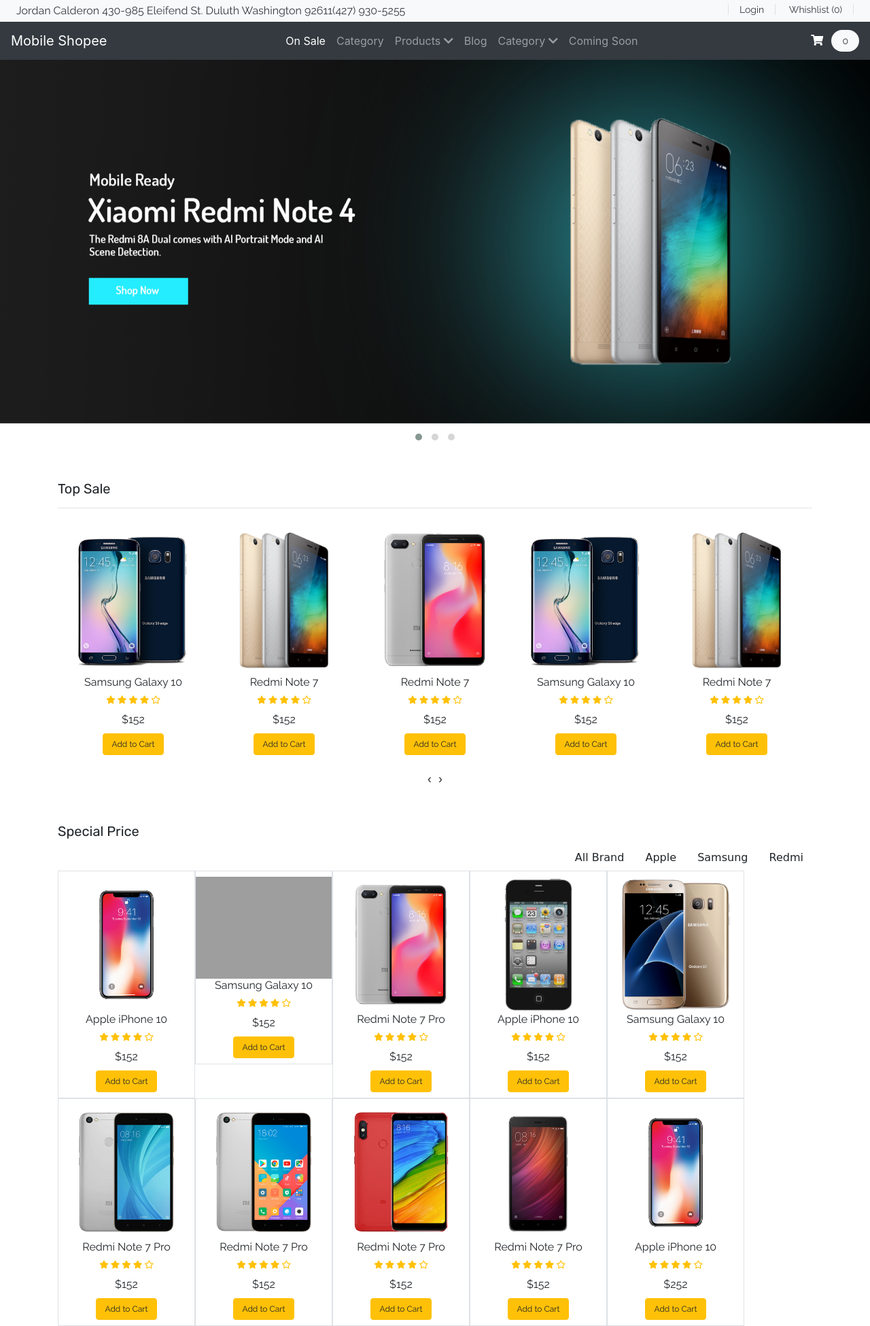
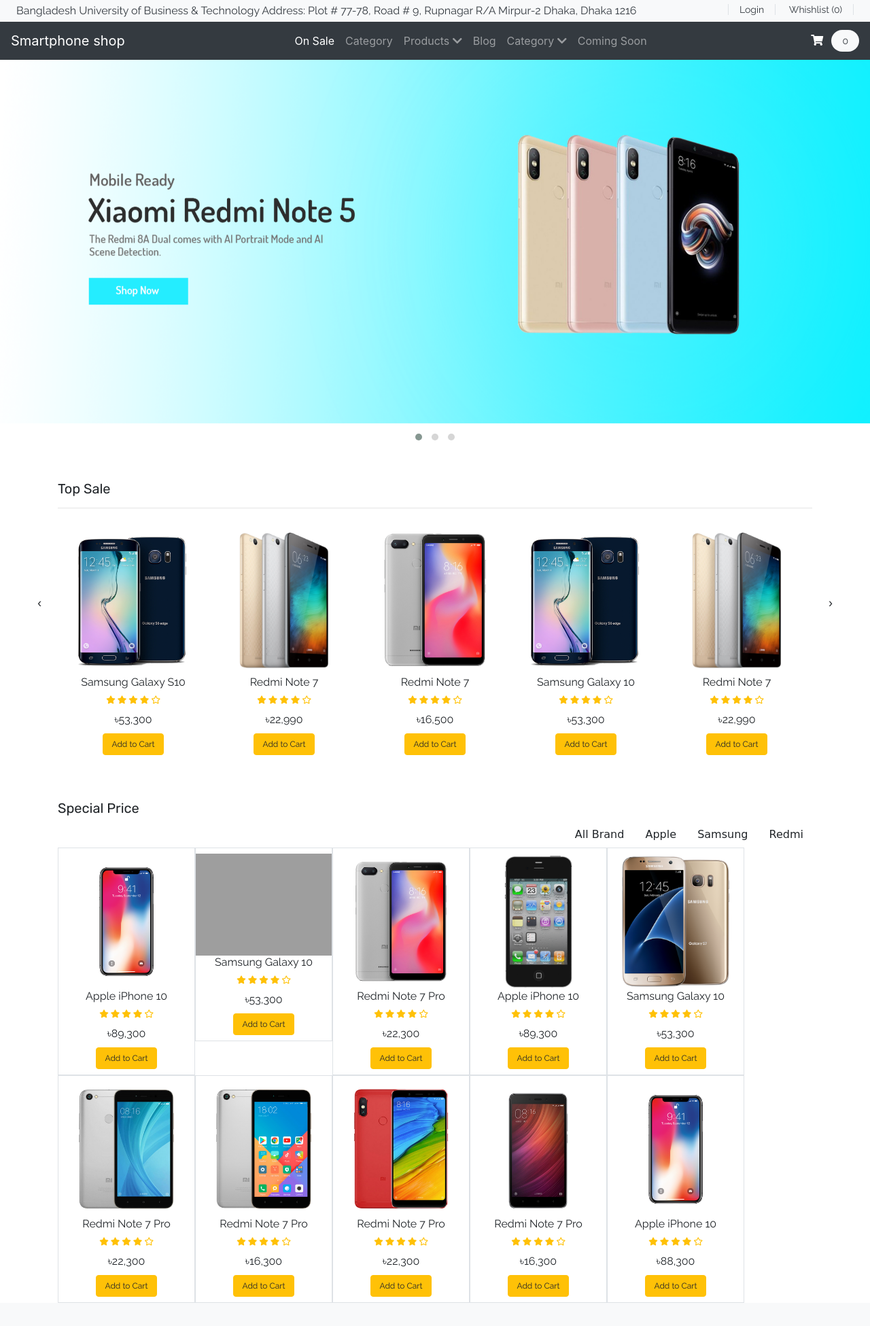
Before and after one commit to habib-e/Mobile-shop-ecommerse-website, a PHP site: page / in a window 1280 px wide. Shown: the whole page at 68% size. After the commit the page ends 1917 px from the top, so only its background shows below. Run offline with PHP 8.4, Linux system fonts and the light colour scheme; some libraries are stand-ins or nearby versions; some web fonts are replaced; grey boxes are pictures that could not be loaded.

Commit message:
before new photo slide test

```diff
--- a/index.html
+++ b/index.html
@@ -37,8 +37,8 @@
   <!--start #header test for git push-->
   <header id="header">
     <div class="strip d-flex justify-content-between px-4 py-1 bg-light">
-      <p class="font-rale font-size-5 text-dark m-0">Jordan Calderon 430-985 Eleifend St. Duluth Washington
-        92611(427) 930-5255</p>
+      <p class="font-rale font-size-13 text-dark m-0">Bangladesh University of Business & Technology Address: Plot #
+        77-78, Road # 9, Rupnagar R/A Mirpur-2 Dhaka, Dhaka 1216</p>
       <div class="font-rale font-size-14">
         <a href="#" class="px-3 border-right border-left text-dark">Login</a>
         <a href="#" class="px-3 border-right text-dark">Whishlist (0)</a>
@@ -48,7 +48,7 @@
     <!--Primary Navigation-->
     <nav class="navbar navbar-expand-lg navbar-dark bg-dark">
       <!--Error here if we do it like him-->
-      <a class="navbar-brand" href="#">Mobile Shopee</a>
+      <a class="navbar-brand" href="#">Smartphone shop</a>
       <button class="navbar-toggler" type="button" data-toggle="collapse" data-target="#navbarNav"
         aria-controls="navbarNav" aria-expanded="false" aria-label="Toggle navigation">
         <span class="navbar-toggler-icon"></span>
@@ -96,10 +96,10 @@
     <section id="banner-area">
       <div class="owl-carousel owl-theme">
         <div class="item">
-          <img src="./assets/Banner1.png" alt="Banner1">
+          <img src="./assets/Banner2.png" alt="Banner1">
         </div>
         <div class="item">
-          <img src="./assets/Banner2.png" alt="Banner2">
+          <img src="./assets/Banner1.png" alt="Banner2">
         </div>
         <div class="item">
           <img src="./assets/Banner1.png" alt="Banner3">
@@ -124,7 +124,7 @@
             <div class="product font-rale">
               <a href="#"><img src="./assets/products/1.png" alt="product1" class="img-fluid"></a>
               <div class="text-center">
-                <h6>Samsung Galaxy 10</h6>
+                <h6>Samsung Galaxy S10</h6>
                 <div class="rating text-warning font-size-12">
                   <span><i class="fas fa-star"></i></span>
                   <span><i class="fas fa-star"></i></span>
@@ -133,7 +133,7 @@
                   <span><i class="far fa-star"></i></span>
                 </div>
                 <div class="price py-2">
-                  <span>$152</span>
+                  <span>৳53,300</span>
                 </div>
                 <button type="submit" class="btn btn-warning font-size-12">Add to Cart</button>
               </div>
@@ -152,7 +152,7 @@
                   <span><i class="far fa-star"></i></span>
                 </div>
                 <div class="price py-2">
-                  <span>$152</span>
+                  <span>৳22,990</span>
                 </div>
                 <button type="submit" class="btn btn-warning font-size-12">Add to Cart</button>
               </div>
@@ -171,7 +171,7 @@
                   <span><i class="far fa-star"></i></span>
                 </div>
                 <div class="price py-2">
-                  <span>$152</span>
+                  <span>৳16,500</span>
                 </div>
                 <button type="submit" class="btn btn-warning font-size-12">Add to Cart</button>
               </div>
@@ -190,7 +190,7 @@
                   <span><i class="far fa-star"></i></span>
                 </div>
                 <div class="price py-2">
-                  <span>$152</span>
+                  <span>৳53,300</span>
                 </div>
                 <button type="submit" class="btn btn-warning font-size-12">Add to Cart</button>
               </div>
@@ -209,7 +209,7 @@
                   <span><i class="far fa-star"></i></span>
                 </div>
                 <div class="price py-2">
-                  <span>$152</span>
+                  <span>৳22,990</span>
                 </div>
                 <button type="submit" class="btn btn-warning font-size-12">Add to Cart</button>
               </div>
@@ -228,7 +228,7 @@
                   <span><i class="far fa-star"></i></span>
                 </div>
                 <div class="price py-2">
-                  <span>$152</span>
+                  <span>৳53,300</span>
                 </div>
                 <button type="submit" class="btn btn-warning font-size-12">Add to Cart</button>
               </div>
@@ -247,7 +247,7 @@
                   <span><i class="far fa-star"></i></span>
                 </div>
                 <div class="price py-2">
-                  <span>$152</span>
+                  <span>৳16,500</span>
                 </div>
                 <button type="submit" class="btn btn-warning font-size-12">Add to Cart</button>
               </div>
@@ -285,7 +285,7 @@
                     <span><i class="far fa-star"></i></span>
                   </div>
                   <div class="price py-2">
-                    <span>$152</span>
+                    <span>৳89,300</span>
                   </div>
                   <button type="submit" class="btn btn-warning font-size-12">Add to Cart</button>
                 </div>
@@ -306,7 +306,7 @@
                     <span><i class="far fa-star"></i></span>
                   </div>
                   <div class="price py-2">
-                    <span>$152</span>
+                    <span>৳53,300</span>
                   </div>
                   <button type="submit" class="btn btn-warning font-size-12">Add to Cart</button>
                 </div>
@@ -327,7 +327,7 @@
                     <span><i class="far fa-star"></i></span>
                   </div>
                   <div class="price py-2">
-                    <span>$152</span>
+                    <span>৳22,300</span>
                   </div>
                   <button type="submit" class="btn btn-warning font-size-12">Add to Cart</button>
                 </div>
@@ -348,7 +348,7 @@
                     <span><i class="far fa-star"></i></span>
                   </div>
                   <div class="price py-2">
-                    <span>$152</span>
+                    <span>৳89,300</span>
                   </div>
                   <button type="submit" class="btn btn-warning font-size-12">Add to Cart</button>
                 </div>
@@ -369,7 +369,7 @@
                     <span><i class="far fa-star"></i></span>
                   </div>
                   <div class="price py-2">
-                    <span>$152</span>
+                    <span>৳53,300</span>
                   </div>
                   <button type="submit" class="btn btn-warning font-size-12">Add to Cart</button>
                 </div>
@@ -391,7 +391,7 @@
                       <span><i class="far fa-star"></i></span>
                     </div>
                     <div class="price py-2">
-                      <span>$152</span>
+                      <span>৳22,300</span>
                     </div>
                     <button type="submit" class="btn btn-warning font-size-12">Add to Cart</button>
                   </div>
@@ -414,7 +414,7 @@
                       <span><i class="far fa-star"></i></span>
                     </div>
                     <div class="price py-2">
-                      <span>$152</span>
+                      <span>৳16,300</span>
                     </div>
                     <button type="submit" class="btn btn-warning font-size-12">Add to Cart</button>
                   </div>
@@ -437,7 +437,7 @@
                       <span><i class="far fa-star"></i></span>
                     </div>
                     <div class="price py-2">
-                      <span>$152</span>
+                      <span>৳22,300</span>
                     </div>
                     <button type="submit" class="btn btn-warning font-size-12">Add to Cart</button>
                   </div>
@@ -460,7 +460,7 @@
                       <span><i class="far fa-star"></i></span>
                     </div>
                     <div class="price py-2">
-                      <span>$152</span>
+                      <span>৳16,300</span>
                     </div>
                     <button type="submit" class="btn btn-warning font-size-12">Add to Cart</button>
                   </div>
@@ -483,7 +483,7 @@
                       <span><i class="far fa-star"></i></span>
                     </div>
                     <div class="price py-2">
-                      <span>$252</span>
+                      <span>৳88,300</span>
                     </div>
                     <button type="submit" class="btn btn-warning font-size-12">Add to Cart</button>
                   </div>
--- a/sass/include/top-sale.scss
+++ b/sass/include/top-sale.scss
@@ -9,7 +9,7 @@
     }
 
     .owl-carousel .item .product img:hover{
-        transform: scale(2.1);
+        transform: scale(1.1);
     }
 
     .owl-carousel .owl-nav button{
--- a/style.css
+++ b/style.css
@@ -35,4 +35,67 @@
   font-size: 20px;
 }
 
+/*color template */
+.color-primary {
+  color: #003859;
+}
+
+.color-primary-bg {
+  background: #003859;
+}
+
+.color-second {
+  color: #00a5c4;
+}
+
+.color-second-bg {
+  background: #00a5c4;
+}
+
+.color-yellow {
+  color: #ffd289;
+}
+
+.color-yellow-bg {
+  background: #ffd289;
+}
+
+/*top sale template */
+#top-sale .owl-carousel .item .product a {
+  overflow: hidden;
+}
+#top-sale .owl-carousel .item .product img {
+  transition: transform 0.5s ease;
+}
+#top-sale .owl-carousel .item .product img:hover {
+  transform: scale(1.1);
+}
+#top-sale .owl-carousel .owl-nav button {
+  position: absolute;
+  top: 30%;
+  outline: none;
+}
+#top-sale .owl-carousel .owl-nav button.owl-prev {
+  left: 0;
+}
+#top-sale .owl-carousel .owl-nav button.owl-prev span .owl-carousel .owl-nav button.owl-next span {
+  font-size: 35px;
+  color: darkblue;
+  padding: 0 1rem;
+}
+#top-sale .owl-carousel .owl-nav button.owl-prev span {
+  margin-left: -4rem;
+}
+#top-sale .owl-carousel .owl-nav button.owl-next {
+  right: 0;
+}
+#top-sale .owl-carousel .owl-nav button.owl-next span {
+  margin-right: -4rem;
+}
+
+#spcial-price .grid .grid-item {
+  margin-right: 1.2rem;
+  margin-top: 1rem;
+}
+
 /*# sourceMappingURL=style.css.map */
```
Also changed, not shown: package.json (line endings or trailing spaces), 1 other file.
